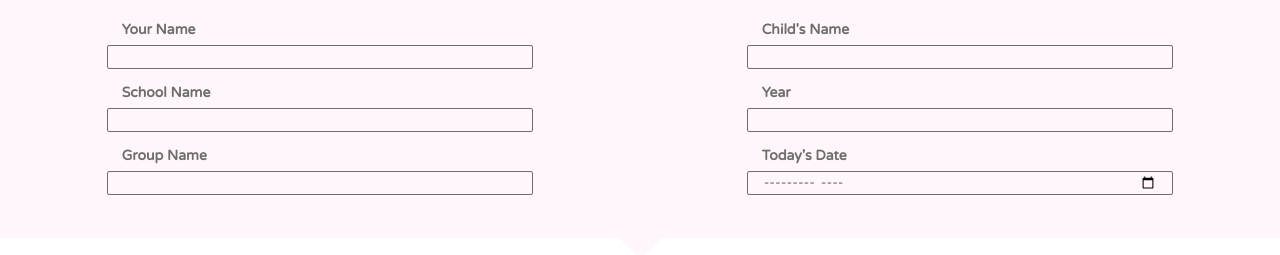
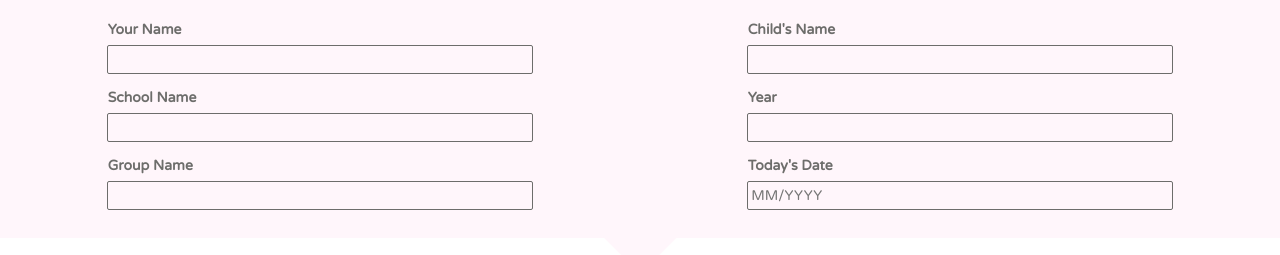
Before and after one commit to InclusiveClassrooms/skills-wheel-old, a website: page public/index.html in a window 1280 px wide. Shown: the part 126-381 px from the top of the page. Drawn offline with nearby package versions, Linux system fonts and the light colour scheme.

Commit message:
small style tweaks #8

```diff
--- a/public/index.html
+++ b/public/index.html
@@ -49,7 +49,7 @@
           </div>
           <div class="row">
             <input type="text" name="group" class="student-details col-md-offset-1 col-md-4" />
-            <input type="month" name="date" id="date" class="student-details col-md-offset-2 col-md-4" />
+            <input type="text" name="date" placeholder="MM/YYYY" id="date" class="student-details col-md-offset-2 col-md-4" />
           </div>
           <span class="triangle tri-2"></span>
         </div>
--- a/public/style.css
+++ b/public/style.css
@@ -30,11 +30,14 @@ h3 {
   border: 0.1em solid #6d6d6b;
   background-color: #FFF6FB;
   border-radius: 2px;
+  padding: 0.25em;
 }
 .row > input:focus {
   outline: 2px solid #FF65BB;
 }
 .label-row {
+  position: relative;
+  right: 1em;
   margin-top: 1em;
 }
 .all-questions {
```
